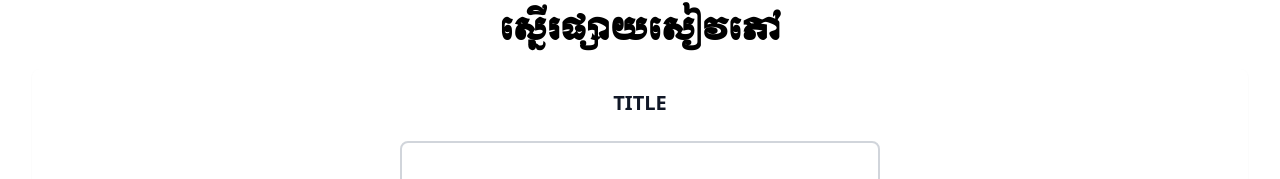
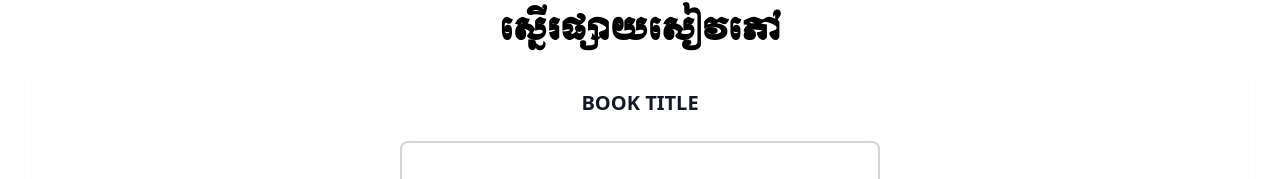
Before and after one commit to PisethPanha/elibrary_front, a React (Vite) app: page /upload in a window 1280 px wide. Shown: the part 336-515 px from the top of the page. Built offline with nearby package versions, Linux system fonts and the light colour scheme.

Commit message:
handle nan id

```diff
--- a/src/routes/Contact.jsx
+++ b/src/routes/Contact.jsx
@@ -334,7 +334,7 @@ function Contact() {
 
             <div className=" grid items-center justify-center p-4 md:p-5">
               <h3 className="uppercase mx-auto text-xl font-semibold text-gray-900 ">
-                Title
+                Book Title
               </h3>
               <br />
               <input
```
